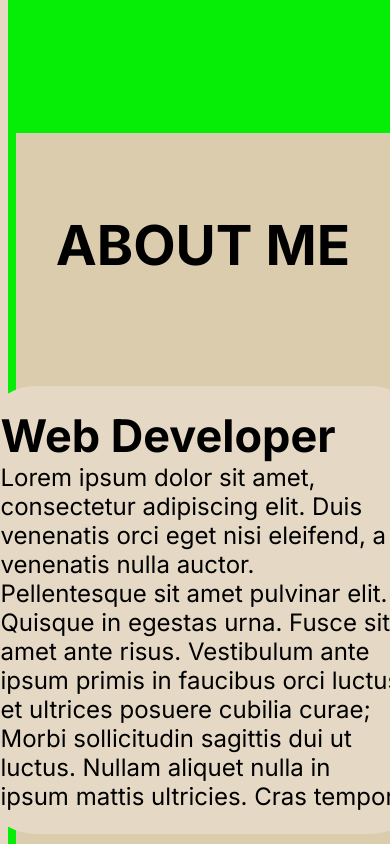
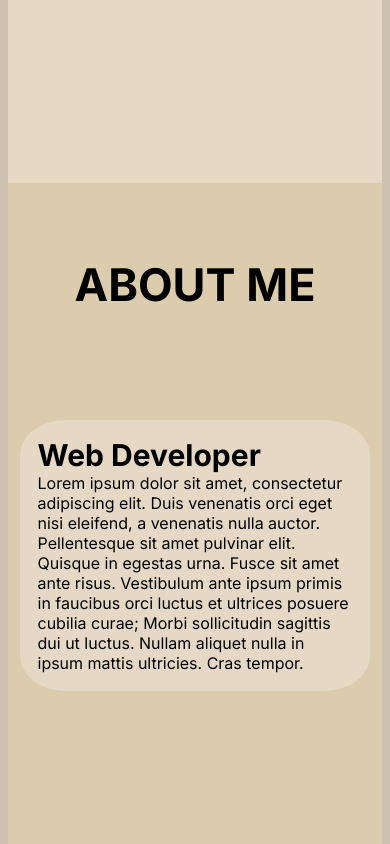
Before and after one commit to JuanWestDev/juan-west-portfolio, a plain HTML site: page index.html in a window 390 px wide. Shown: the part 900-1744 px from the top of the page. Drawn offline with Linux system fonts and the light colour scheme.

Commit message:
Update styles.css

```diff
--- a/CSS/styles.css
+++ b/CSS/styles.css
@@ -1,9 +1,8 @@
+
 .testing{
-    width: 100%;
     margin-left: auto;
     margin-right: auto;
-    padding-left: 0.5rem;
-    padding-right: 0.5rem;
+    width: 100%;
 }
 
 html{
@@ -11,7 +10,7 @@ html{
 }
 
 body{
-    background-color: #E5D9C6;
+    background-color: #ccc1b0;
     font-family: Inter, sans-serif;
 }
 
@@ -56,13 +55,14 @@ a:active{
     background-color: whitesmoke;
     border: black solid ;
     border-radius: 20px;
-    padding: 10px;
+    padding: 2px;
+
     grid-template-columns: 1fr 1fr;
     grid-template-rows: 1fr auto;
     gap: 40px;
     display: flex;
     flex-wrap: wrap;
-    justify-content: space-between;
+    font-size: 13px;
     position: fixed;
 }
 
@@ -81,10 +81,10 @@ a:active{
     display: flex;
     justify-content: center;
     align-items: center;
-
+    background-color: #E5D9C6;
     width: 100%;
     padding-top: 130px;
-    padding-bottom: 150px;
+    padding-bottom: 200px;
 }
 
 .container-top-main{
@@ -130,7 +130,7 @@ h1{
 /* About Page */
 .container-middle{
     display: flex;
-
+    flex-wrap: wrap;
     justify-content: center;
     align-items: center;
     background-color:#DCCCAE ;
@@ -138,6 +138,7 @@ h1{
 
     padding-top: 50px;
     padding-bottom: 150px;
+
 }
 
 .container-middle-main{
@@ -262,7 +263,7 @@ h1{
     display: flex;
     justify-content: center;
     align-items: center;
-
+    background-color: #E5D9C6;
     width: 100%;
     padding-top: 50px;
     padding-bottom: 150px;
@@ -419,7 +420,6 @@ h1{
 @media (max-width: 1536px){
     .testing{
         max-width: 1280px;
-        background-color: aqua;
         display: flex;
         flex-wrap: wrap;
     }
@@ -435,12 +435,16 @@ h1{
 
         gap: 19px;
     }
+
+    .about-left-square{
+        width: 800px;
+    }
 }
 
 @media (max-width:1280px){
     .testing{
         max-width: 1024px;
-        background-color: rgb(249, 179, 255);
+
     }
 
     .container-top-box{
@@ -457,13 +461,20 @@ h1{
 
     .about-left-square{
         flex-direction: row;
+        width: 800px;
+    }
+
+    .profile-bottom{
+        height: 400px;
+        width: 400px;
+        border-radius: 50%;
     }
 }
 
 @media (max-width:1024px){
     .testing{
         max-width: 768px;
-        background-color: rgb(255, 0, 0);
+
     }
 
     .profile{
@@ -481,12 +492,24 @@ h1{
         border-radius: 50%;
     }
 
+    .about-left-square-title{
+        font-size: 45px;
+
+    }
+    .about-left-square-p{
+        font-size: 24px;
+
+    }
+    .about-left-square{
+        width: 650px;
+    }
+
 }
 
 @media (max-width:768px){
     .testing{
         max-width: 640px;
-        background-color: rgb(41, 6, 238);
+
     }
 
 
@@ -523,12 +546,22 @@ h1{
         font-size:80px
     }
 
+    .profile-bottom{
+        height: 300px;
+        width: 300px;
+        border-radius: 50%;
+    }
+    .about-left-square{
+        width: 550px;
+    }
+
+
+
 }
 
 @media (max-width:640px){
     .testing{
         max-width: 475px;
-        background-color: rgb(222, 238, 6);
     }
 
     .box-title{
@@ -543,13 +576,32 @@ h1{
         font-size: 24px;
 
     }
+    .about-left-square{
+        width: 400px;
+    }
 
 }
 
 @media (max-width:475px){
     .testing{
         width: 100%;
-        background-color: rgb(6, 238, 6);
+    }
+
+    .box-title{
+        font-size:45px
+    }
+
+    .about-left-square-title{
+        font-size: 30px;
+
+    }
+    .about-left-square-p{
+        font-size: 16px;
+
+    }
+
+    .about-left-square{
+        width: 350px;
     }
 
 }
```
